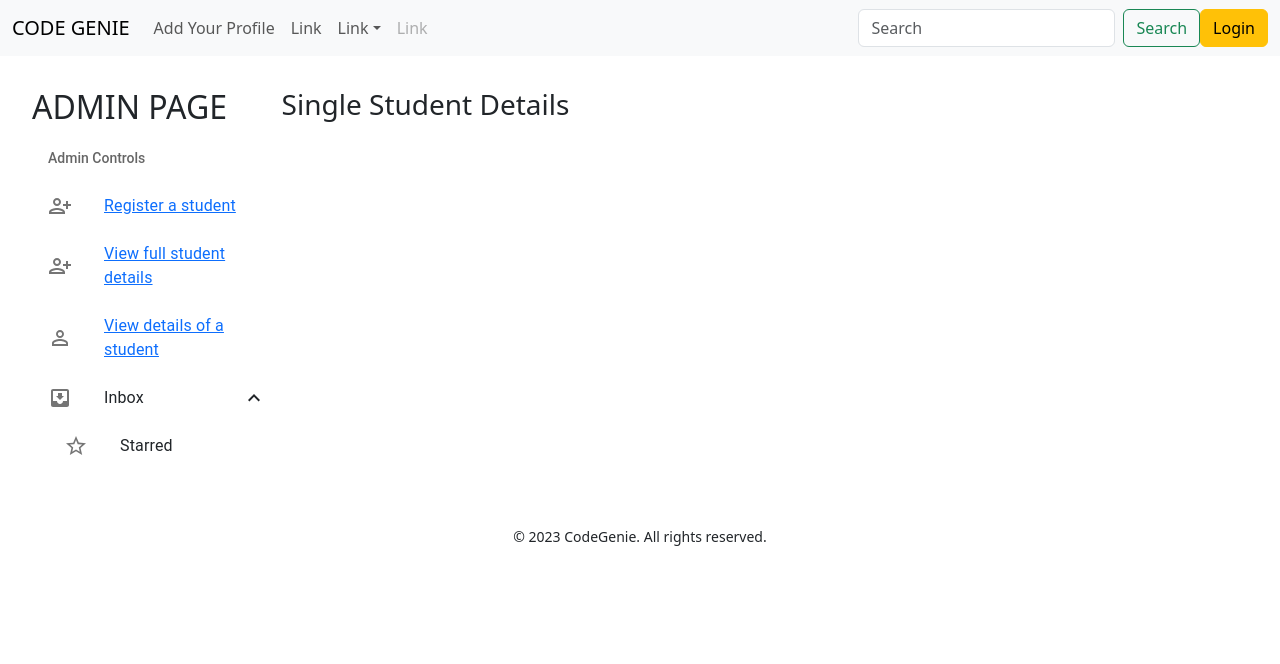
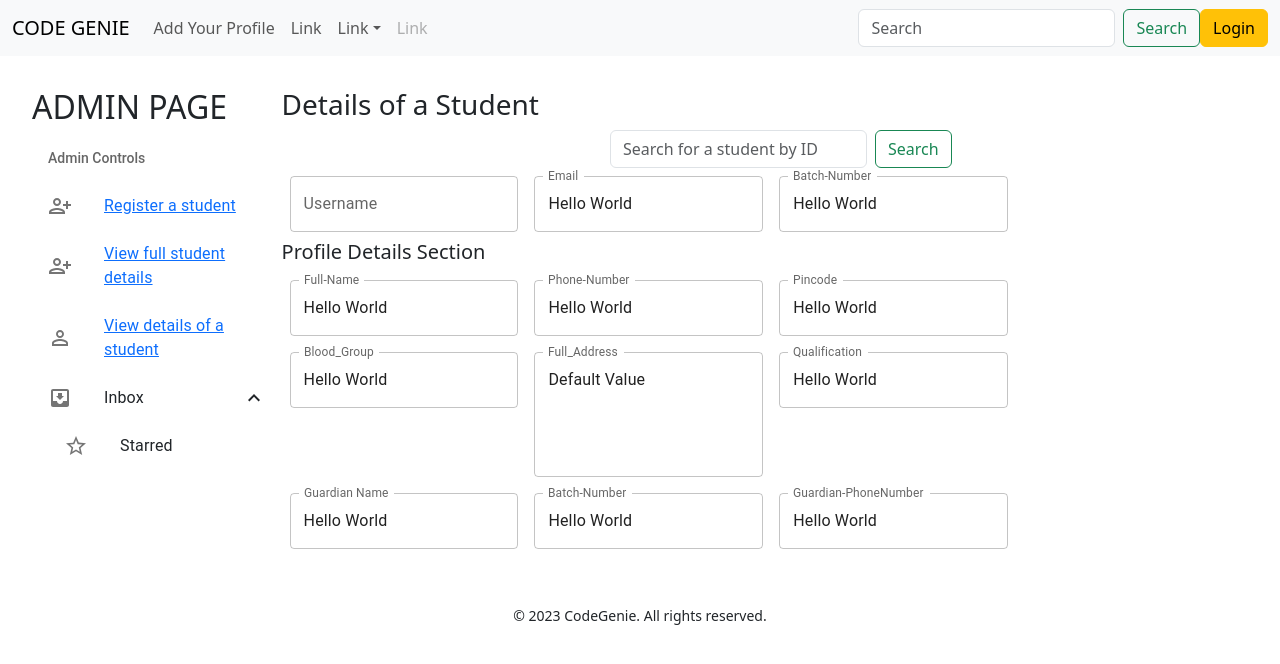
Before and after one commit to prathyanthDhanus/Code-Genie_front-end, a React (Vite) app: page /singlestudentdetails in a window 1280 px wide. Shown: the top 664 px of the page. Built offline with nearby package versions, Linux system fonts and the light colour scheme.

Commit message:
Started creating details of a student

```diff
--- a/src/Admin/singleStudentDetails.jsx
+++ b/src/Admin/singleStudentDetails.jsx
@@ -1,57 +1,169 @@
-import React from 'react'
-import Container from 'react-bootstrap/Container';
+import * as React from 'react';
+import Box from '@mui/material/Box';
+import TextField from '@mui/material/TextField';
 import Form from 'react-bootstrap/Form';
+import { useRef } from 'react';
 import Button from 'react-bootstrap/Button';
-import { useRef } from 'react';
-import { useEffect } from 'react';
 import axios from 'axios';
 import { useState } from 'react';
-import CustomCard from '../Components/card';
-import Studentdetails from './studentdetails';
+
 
 const SingleStudentDetails = () => {
+  const inputRef = useRef();
+  const [defaultValue,setDefaultValue] = useState("")
 
-  const [student,setStudent] = useState(null);
-  const inputRef  = useRef();
+const handleSearch = async ()=>{
+   const id = inputRef.current.value;
+ try{
+    const response = await axios.get(`http://localhost:3000/admin/student/${id}`);
+       const data = response.data;
+       setDefaultValue(data)
+  console.log(response);
+ }catch(error){
+  console.log("Error",error)
+ }
+}
+console.log(defaultValue);
 
-  const handleSubmit = async (e)=>{
-    e.preventDefault()
-  const  id = inputRef.current.value;
+  return (
 
-  try{
-    const response = await axios.get(`http://localhost:3000/admin/student/${id}`);
-    // console.log(response.data.data)
-    setStudent(response.data.data)
+    <div style={{width:"80%"}} >
+<h3> Details of a Student </h3>
 
-  }catch(error){
-    console.log(error);
-  }
+<Box
+      component="form"
+      sx={{
+        '& .MuiTextField-root': { m: 1, width: '25ch' },
+      }}
+      noValidate
+      autoComplete="off"
+    >
+    <div className='d-flex' style={{alignItems:'center', justifyContent:'center'}}>
+    <Form className="d-flex">
+            <Form.Control
+              type="search"
+              placeholder="Search for a student by ID"
+              className="me-2"
+              aria-label="Search"
+              ref={inputRef}
+            />
+          </Form>
+          <Button variant="outline-success" onClick={handleSearch}>Search</Button>
 
-  }
+    </div>
+      <div >
 
-  useEffect(() => {
-    // This code will run after 'student' has been updated.
-    // console.log(student);
-  }, [student]);
+      <TextField
+          id="outlined-read-only-input"
+          label="Username"
+          defaultValue=''
+          InputProps={{
+            readOnly: true,
+          }}
+        />
 
-  // useEffect(()=>{
-  //   const fetchData = async ()=>{
+        <TextField
+          id="outlined-read-only-input"
+          label="Email"
+          defaultValue="Hello World"
+          InputProps={{
+            readOnly: true,
+          }}
+        />
+        <TextField
+          id="outlined-read-only-input"
+          label="Batch-Number"
+          defaultValue="Hello World"
+          InputProps={{
+            readOnly: true,
+          }}
+        />
 
-  //     const response = await axios.get('http://localhost:3000//admin/student/')
-  //   }
-  // })
+      </div>
 
 
-  return (
-    <div style={{width:"80%"}} >
-<h3>Single Student Details</h3>
-<Container fluid>
+      <div>
+      <h5>Profile Details Section</h5>
+      <TextField
+          id="outlined-read-only-input"
+          label="Full-Name"
+          defaultValue="Hello World"
+          InputProps={{
+            readOnly: true,
+          }}
+        />
+         <TextField
+          id="outlined-read-only-input"
+          label="Phone-Number"
+          defaultValue="Hello World"
+          InputProps={{
+            readOnly: true,
+          }}
+        />
+        <TextField
+          id="outlined-read-only-input"
+          label="Pincode"
+          defaultValue="Hello World"
+          InputProps={{
+            readOnly: true,
+          }}
+        />
+      </div>
+      <div>
+      <TextField
+          id="outlined-read-only-input"
+          label="Blood_Group"
+          defaultValue="Hello World"
+          InputProps={{
+            readOnly: true,
+          }}
+        />
+      <TextField
+          id="outlined-multiline-static"
+          label="Full_Address"
+          multiline
+          rows={4}
+          defaultValue="Default Value"
+        />
+          <TextField
+          id="outlined-read-only-input"
+          label="Qualification"
+          defaultValue="Hello World"
+          InputProps={{
+            readOnly: true,
+          }}
+        />
+      </div>
+      <div>
+      <TextField
+          id="outlined-read-only-input"
+          label="Guardian Name"
+          defaultValue="Hello World"
+          InputProps={{
+            readOnly: true,
+          }}
+        />
+         <TextField
+          id="outlined-read-only-input"
+          label="Batch-Number"
+          defaultValue="Hello World"
+          InputProps={{
+            readOnly: true,
+          }}
+        />
+         <TextField
+          id="outlined-read-only-input"
+          label="Guardian-PhoneNumber"
+          defaultValue="Hello World"
+          InputProps={{
+            readOnly: true,
+          }}
+        />
 
-              {student && (
-         <p>gg</p>
-        )}
 
-</Container>
+      </div>
+    </Box>
+
     </div>
   )
 }
--- a/src/Admin/studentdetails.jsx
+++ b/src/Admin/studentdetails.jsx
@@ -14,7 +14,6 @@ import { setError, setLoading, setStudents } from '../Redux/Slices/studentSlice'
 import { useDispatch } from 'react-redux';
 import Form from 'react-bootstrap/Form';
 import Button from 'react-bootstrap/Button';
-import { useNavigate } from 'react-router-dom';
 import { useRef } from 'react';
 import { Search } from '@mui/icons-material';
 import { useState } from 'react';
@@ -25,46 +24,53 @@ import { useState } from 'react';
 
 const Studentdetails = () => {
 
-  const student = useSelector((state)=>state.student.students);
-    console.log("student details",student);
+  const student = useSelector((state) => state.student.students);
+  // console.log("student details",student);
   const loading = useSelector((state) => state.student.loading);
   const error = useSelector((state) => state.student.error);
 
+  //-----------------------------hooks------------------------------
+
   const dispatch = useDispatch();
-  const navigate = useNavigate();
   const inputRef = useRef();
+  const [serachedData, setSearchedData] = useState([])
 
+  //----------------------------------------------------------------
 
-  const handleSubmit = ()=>{
+  //----------------------handleSubmit for search--------------------
+
+  const handleSubmit = () => {
     const search = inputRef.current.value.trim().toLowerCase()
-  const serachedData = student.filter((item)=>item.eMail.toLowerCase().includes(search))
-  console.log("searchedoutput",serachedData);
+    const serachedData = student.filter((item) => item.eMail.toLowerCase().includes(search))
+    setSearchedData(serachedData)
   }
+  //-----------------------------------------------------------------
 
+  //---------------fetching data from the server--------------------
 
+  useEffect(() => {
+    const fetchData = async () => {
 
-  useEffect(()=>{
-    const fetchData = async () =>{
-
-      try{
+      try {
         const response = await axios.get('http://localhost:3000/admin/student')
         dispatch(setStudents(response.data.data));
         dispatch(setLoading(false));
 
-      }  catch(error){
+      } catch (error) {
         dispatch(setError(error));
         dispatch(setLoading(false))
       }
     };
     fetchData()
 
-  },[dispatch])
+  }, [dispatch])
 
+  //------------------------------------------------------------------
 
   return (
-    <div   style={{width:"80%"}} >
+    <div style={{ width: "80%" }} >
       {loading ? (
-        <h1>Loading...</h1>
+        <h3>Loading...</h3>
       ) : error ? (
         <p>Error: {error.message}</p>
       ) : (
@@ -79,7 +85,7 @@ const Studentdetails = () => {
               ref={inputRef}
               onChange={handleSubmit}
             />
-              {/* <Button variant="outline-success" >Search</Button> */}
+
           </Form>
 
           <Table sx={{ minWidth: 650 }} aria-label="simple table">
@@ -96,15 +102,15 @@ const Studentdetails = () => {
               </TableRow>
             </TableHead>
             <TableBody>
-          {student.map((data,e) => (
+              {(serachedData.length > 0 ? serachedData : student).map((data, e) => (
                 <TableRow
                   key={data._id}
                   sx={{ '&:last-child td, &:last-child th': { border: 0 } }}
                 >
                   <TableCell component="th" scope="row">
-               {e+1}
+                    {e + 1}
                   </TableCell>
-              <TableCell onClick={()=>navigate('/singlestudentdetails')}> {data._id}</TableCell>
+                  <TableCell> {data._id}</TableCell>
                   <TableCell >{data.userName}</TableCell>
                   <TableCell >{data.batch_Number}</TableCell>
                   <TableCell >{data.eMail}</TableCell>
```
Lines whose indentation alone changed are shown as unchanged.
